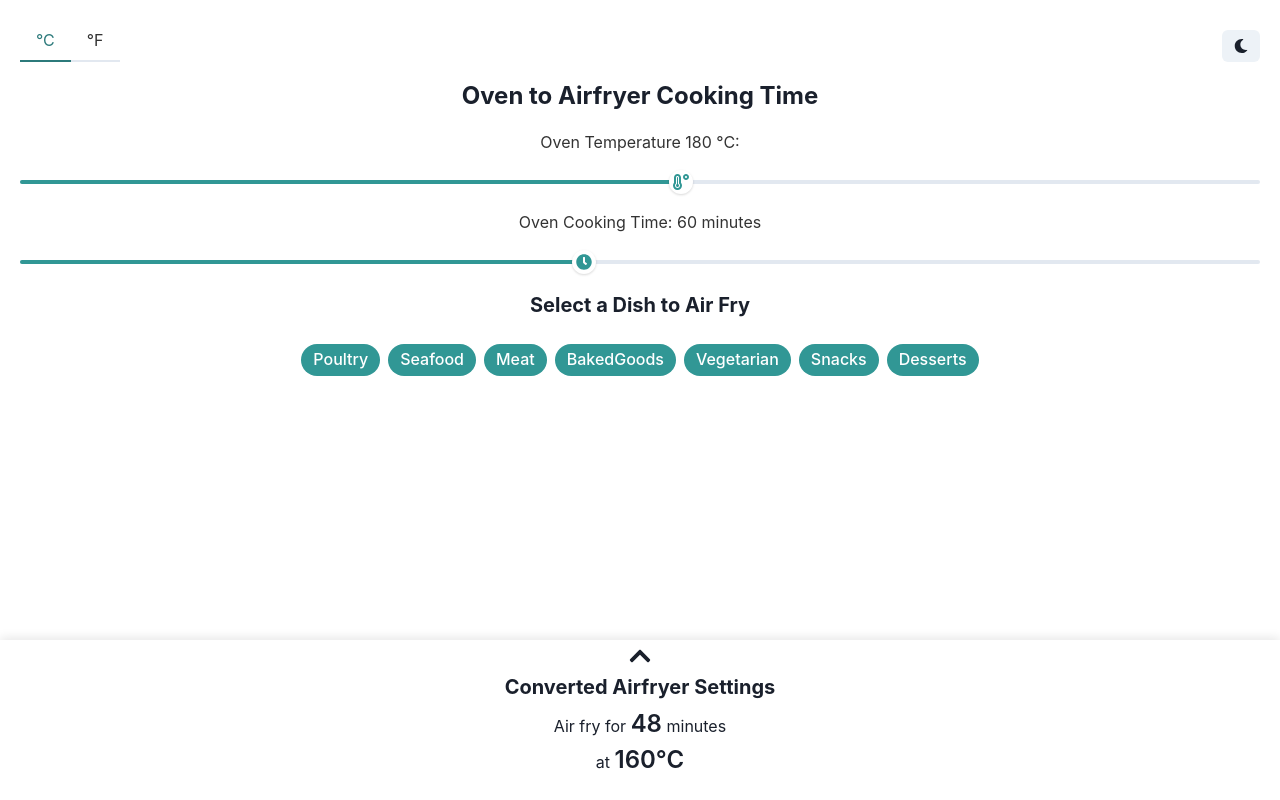
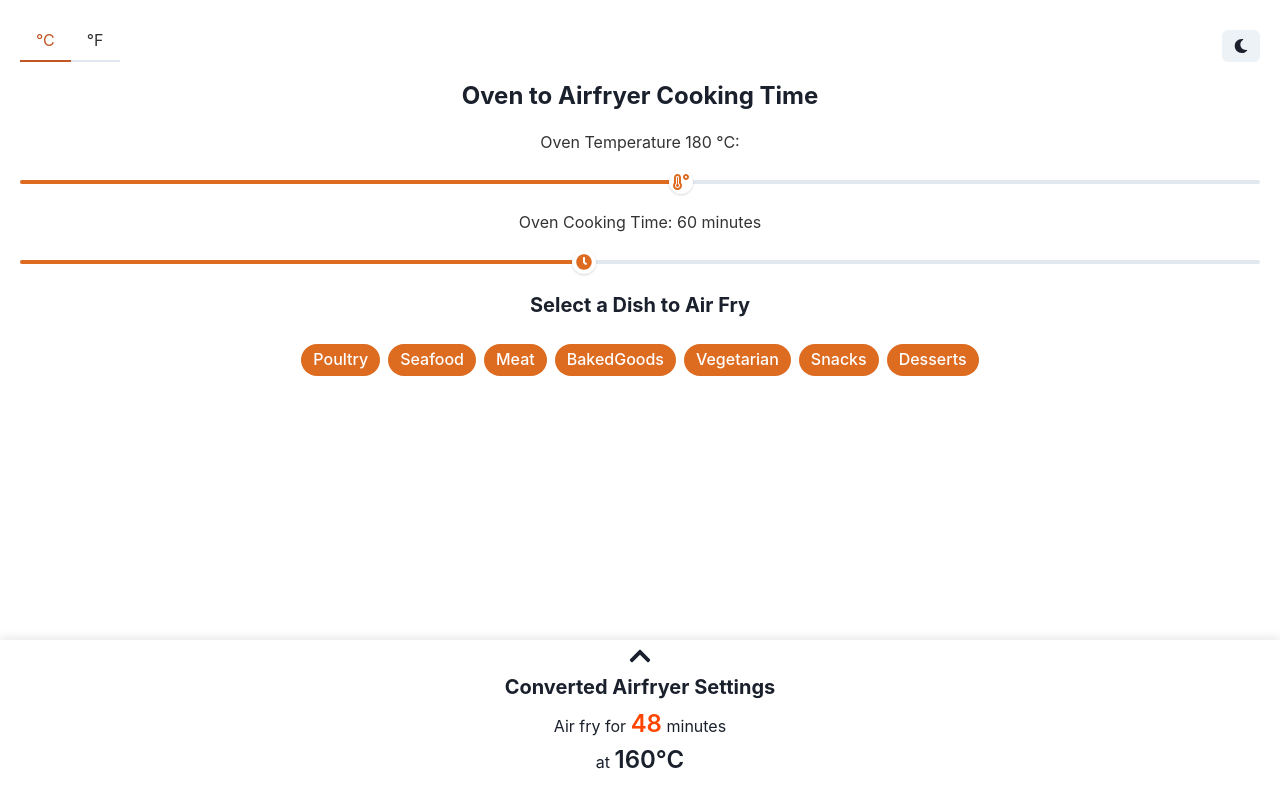
Before and after one commit to OlekOlaisen/Airfryer-Converter, a React (Create React App) app: page / in a window 1280 px wide. Built offline with nearby package versions, Linux system fonts and the light colour scheme.

Commit message:
Update styles and UI elements

```diff
--- a/src/App.css
+++ b/src/App.css
@@ -8,6 +8,7 @@
   font-size: 1.5rem;
   font-weight: 600;
   text-align: center;
+  color: orangered;
 }
 
 .at {
@@ -16,7 +17,6 @@
 }
 
 .dishImage {
-
   margin-bottom: 10px;
 }
 
@@ -25,3 +25,11 @@
   flex-direction: row;
   justify-content: space-around;
 }
+
+.instructions {
+  font-size: 1.1rem;
+  font-weight: 400;
+
+  margin: 10px 0;
+  font-style: italic;
+}
--- a/src/App.js
+++ b/src/App.js
@@ -433,11 +433,12 @@ function App() {
 
     toast({
       title: `${displayName} applied`,
-      description: `Set Air fryer to ${displayTemp}°${tempUnit} for ${calculatedTime} minutes.`,
+      description: `Set Airfryer to ${displayTemp}°${tempUnit} for ${calculatedTime} minutes.`,
       status: "info",
       duration: 2000,
       isClosable: true,
       position: "top",
+      colorScheme: colorMode === "light" ? "orange" : "blue",
     });
   };
 
@@ -547,7 +548,7 @@ function App() {
         <Flex width="100%" justifyContent="space-between">
           <Tabs
             variant="line"
-            colorScheme="teal"
+            colorScheme="orange"
             onChange={handleTempUnitChange}
             defaultIndex={defaultTabIndex}
           >
@@ -584,13 +585,13 @@ function App() {
             setIsFooterExpanded(false); // Collapse the footer
             setSelectedDishImage(null);
           }}
-          colorScheme="teal"
+          colorScheme="orange"
         >
           <SliderTrack>
             <SliderFilledTrack />
           </SliderTrack>
           <SliderThumb boxSize={6}>
-            <Box color="teal.500" as={FaTemperatureHigh} />
+            <Box color="orange.500" as={FaTemperatureHigh} />
           </SliderThumb>
         </Slider>
         <Text>Oven Cooking Time: {ovenTime} minutes </Text>
@@ -606,13 +607,13 @@ function App() {
             setIsFooterExpanded(false); // Collapse the footer
             setSelectedDishImage(null);
           }}
-          colorScheme="teal"
+          colorScheme="orange"
         >
           <SliderTrack>
             <SliderFilledTrack />
           </SliderTrack>
           <SliderThumb boxSize={6}>
-            <Box color="teal.500" as={FaClock} />
+            <Box color="orange.500" as={FaClock} />
           </SliderThumb>
         </Slider>
 
@@ -695,7 +696,7 @@ function App() {
                 rounded="md"
               >
                 {/* Placeholder for detailed instructions. */}
-                <Text>{selectedDishInstructions}</Text>
+                <Text className="instructions">{selectedDishInstructions}</Text>
               </Box>
             </Collapse>
           </VStack>
@@ -718,7 +719,7 @@ function App() {
               key={category}
               borderRadius="full"
               variant="solid"
-              colorScheme="teal"
+              colorScheme="orange"
               onClick={() => setSelectedCategory(category)}
               cursor="pointer"
             >
```
